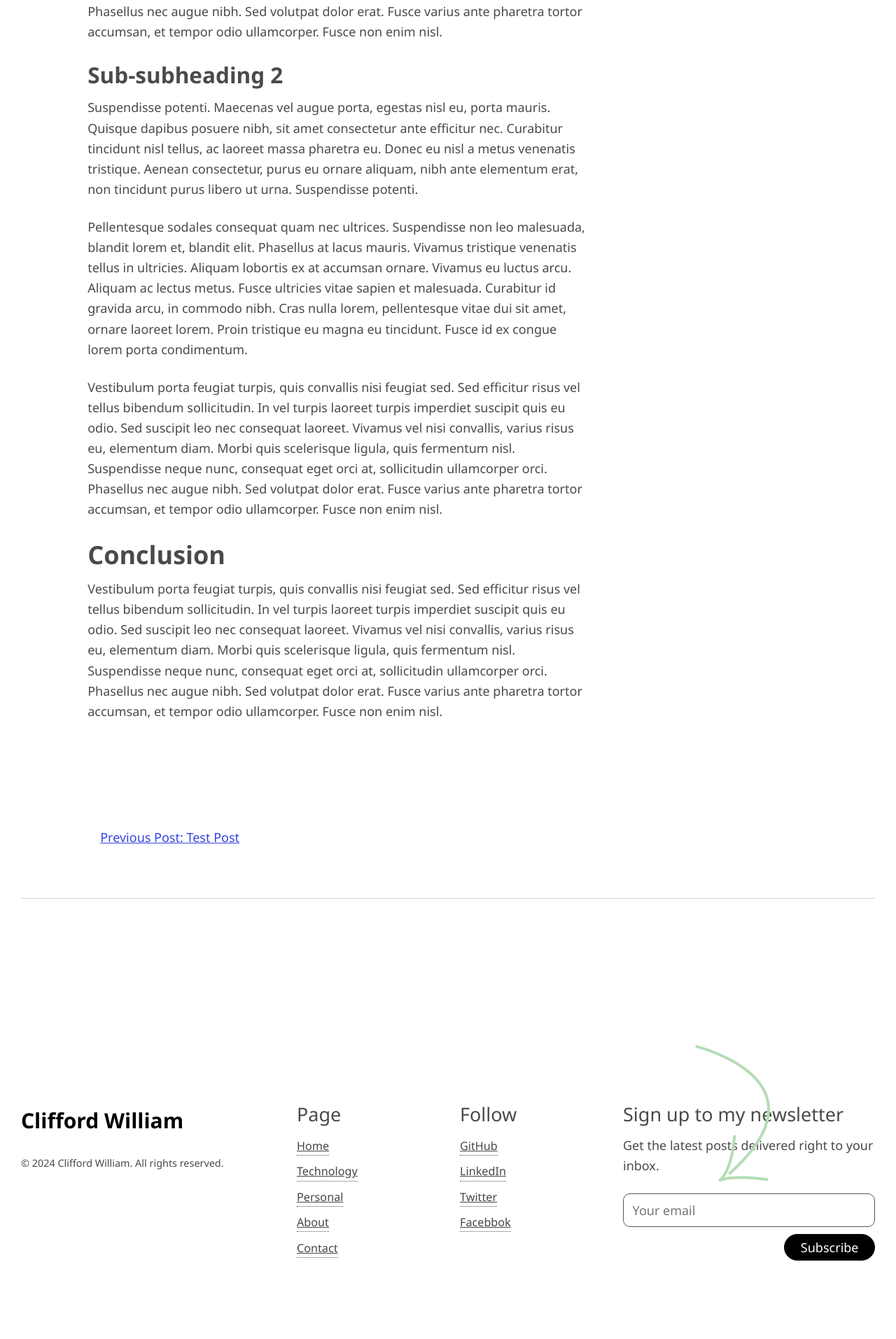
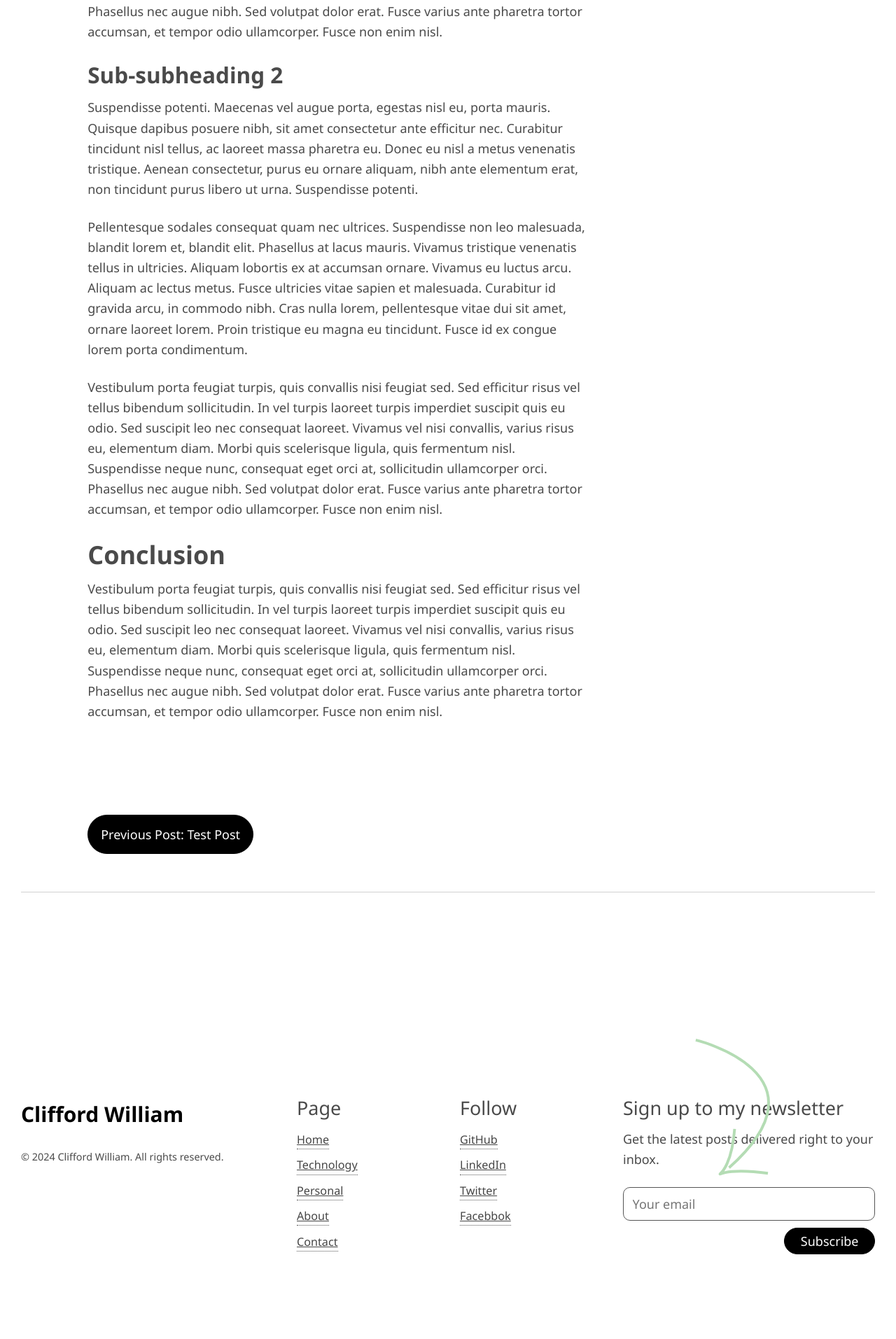
Before and after one commit to cliffordwilliam/cliffordwilliam.github.io, a Jekyll site: the page built from _posts/2024-09-23-test-post-again.md, in a window 1280 px wide. Shown: the part 4487-6400 px from the top of the page at 70% size. Built offline with Jekyll 4.4.1, drawn with Linux system fonts in a browser that asks for light colours; comment, search, counter and statistics services are not loaded.

Commit message:
turn page nav to button

```diff
--- a/_layouts/post.html
+++ b/_layouts/post.html
@@ -47,13 +47,13 @@ layout: default
 
 <div class="thin-container" id="post-navigation">
   {% if page.previous %}
-    <a href="{{ page.previous.url }}" id="prev-button" aria-label="Go to previous post: {{ page.previous.title }}">
+    <a class="button" href="{{ page.previous.url }}" id="prev-button" aria-label="Go to previous post: {{ page.previous.title }}">
       Previous Post: {{ page.previous.title }}
     </a>
   {% endif %}
 
   {% if page.next %}
-    <a href="{{ page.next.url }}" id="next-button" aria-label="Go to next post: {{ page.next.title }}">
+    <a class="button" href="{{ page.next.url }}" id="next-button" aria-label="Go to next post: {{ page.next.title }}">
       Newer Post: {{ page.next.title }}
     </a>
   {% endif %}
```
